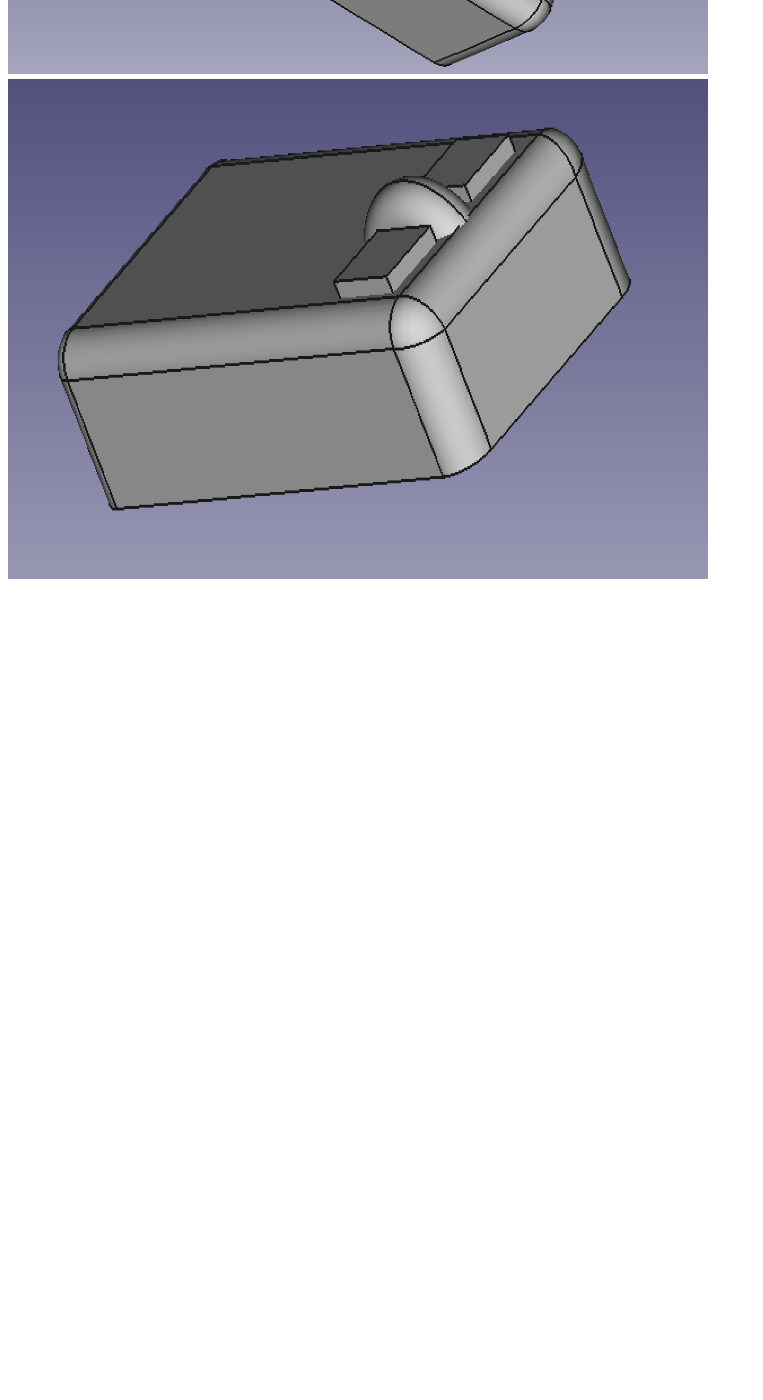
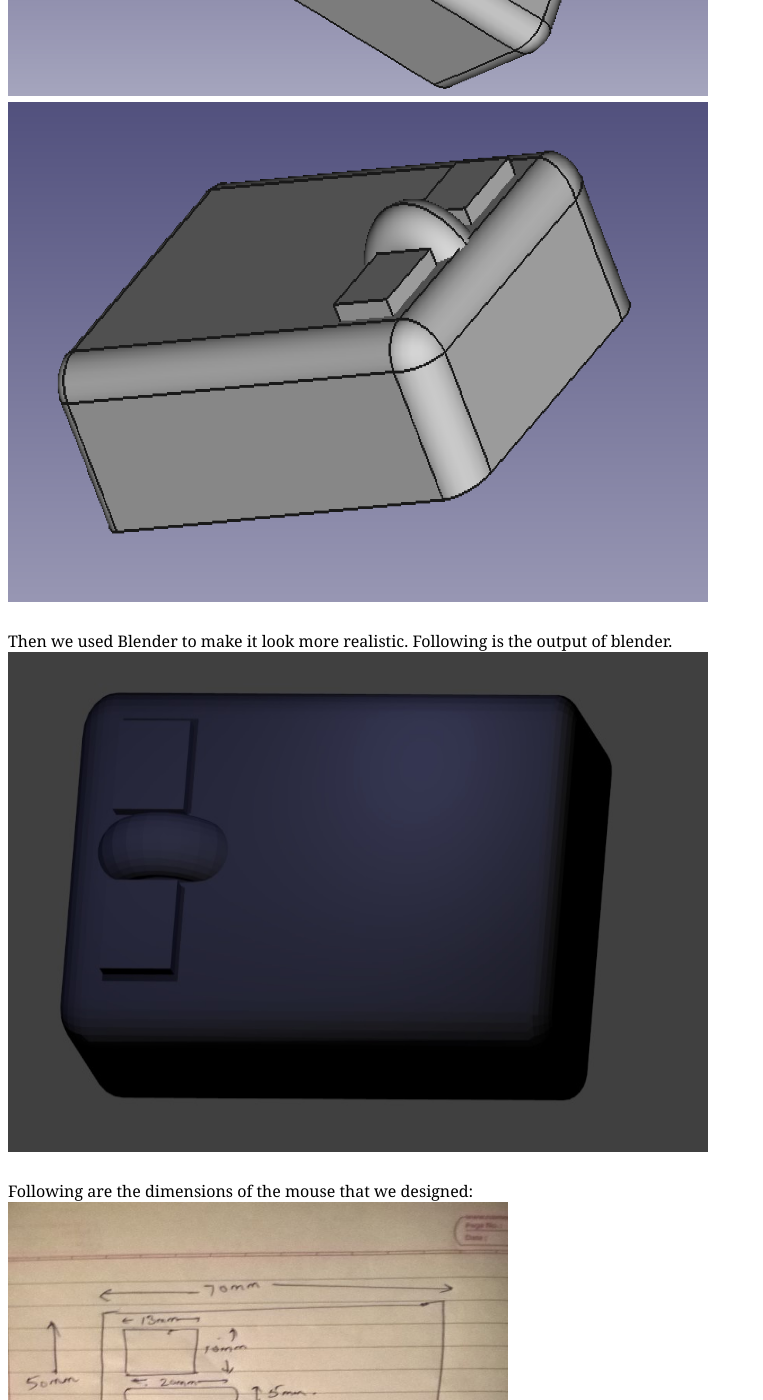
Before and after one commit to warrieraravind/hci-suny-sbu, a Jekyll site: the page built from assignment_mouse.html, in a window 1280 px wide and 1400 px high, scrolled down 1013 px. Shown: the whole window, without its empty margins (0-763 px from the left). Built offline with Jekyll 4.4.1, drawn with Linux system fonts in a browser that asks for light colours; Markdown is read by kramdown in place of the engine named in the settings; before the commit the page ends 1606 px from its top, so only the background shows below that; some of the changed text lies outside the part shown.

Commit message:
final mouse

```diff
--- a/assignment_mouse.html
+++ b/assignment_mouse.html
@@ -17,7 +17,16 @@ layout: default
 </br>
 </br>
 <strong>Answer:</strong> </br>
+We used FreeCAD to create a 3D model of the mouse. Following are the 3D models that we built using FreeCAD. </br>
 Different Views:</br>
 </br>
 <img src="{{site.baseurl}}/img/mouse_1.png" style="width:700px;height:500px;"> </br>
 <img src="{{site.baseurl}}/img/mouse_2.png" style="width:700px;height:500px;"> </br>
+</br>
+Then we used Blender to make it look more realistic. Following is the output of blender. </br>
+<img src="{{site.baseurl}}/img/mouse_3.jpeg" style="width:700px;height:500px;"> </br>
+</br>
+
+
+Following are the dimensions of the mouse that we designed: </br>
+<img src="{{site.baseurl}}/img/mouse_4.jpeg" style="width:500px;height:700px;"> </br>
```
Also changed, not shown: img/mouse_3.jpeg (added), img/mouse_4.jpeg (added).
